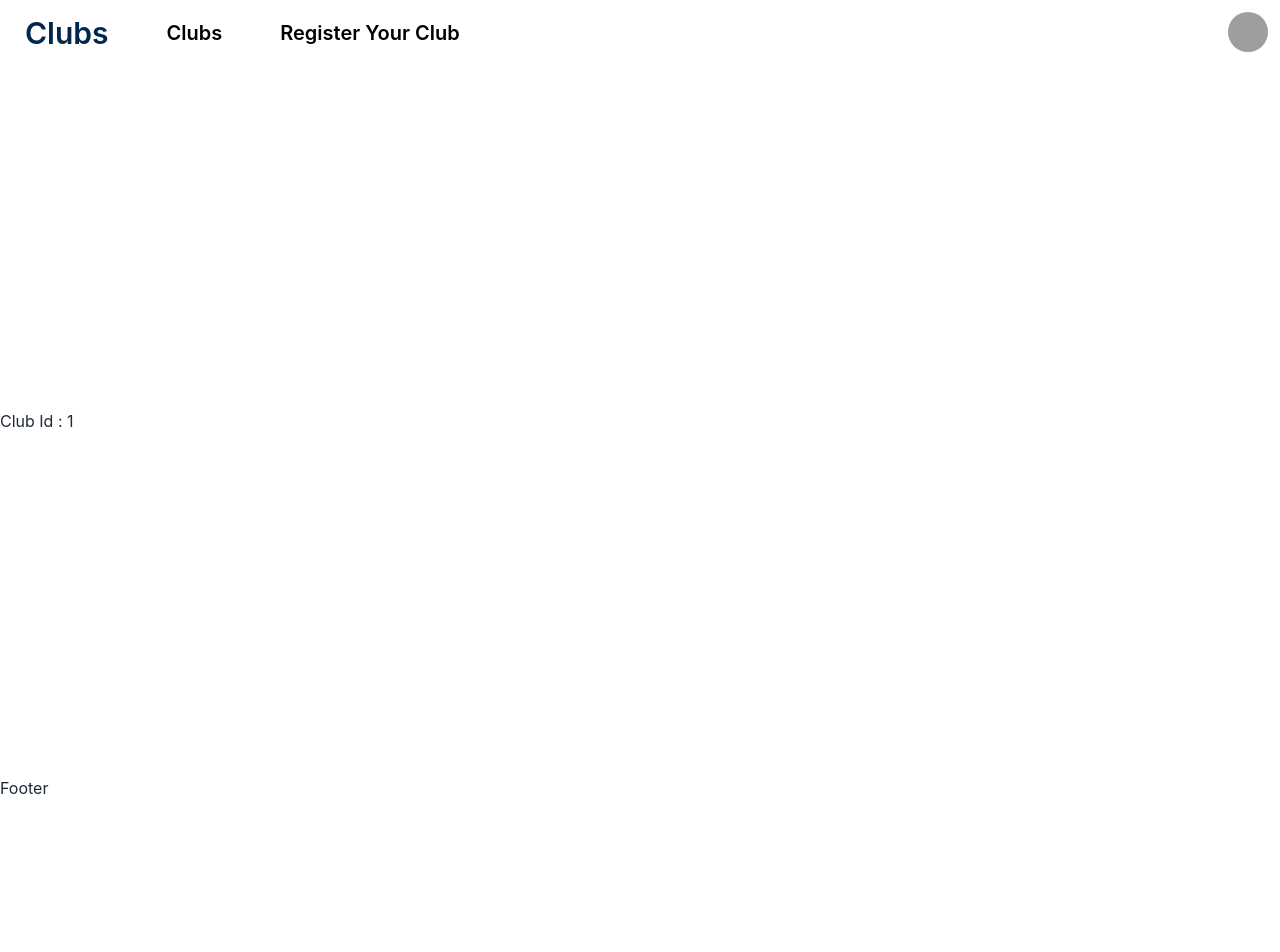
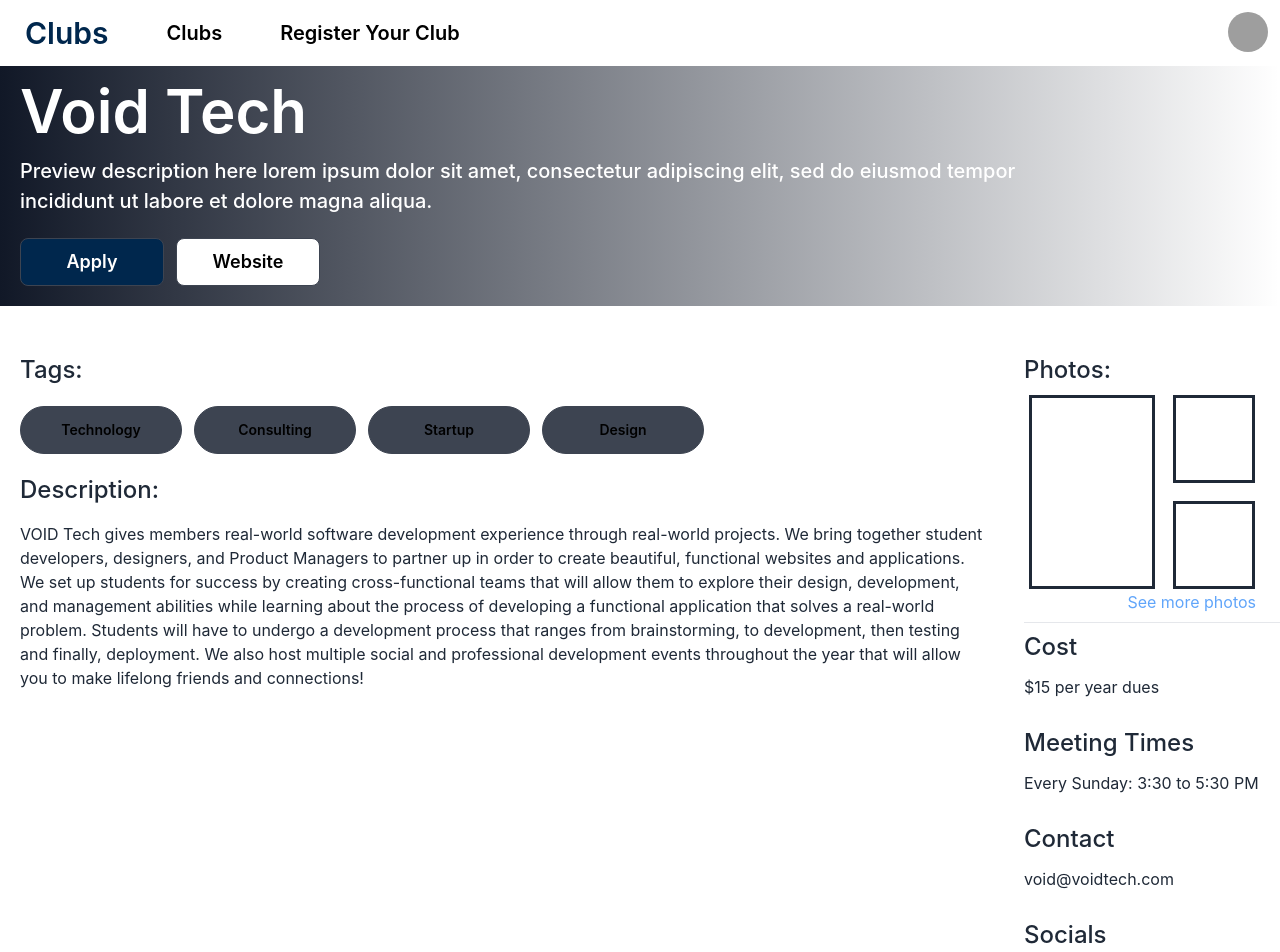
Before and after one commit to void-tech-um/mclubs, a React app: page /clubs/1 in a window 1280 px wide. Shown: the top 952 px of the page. Before the commit the page ends 800 px from the top, so only its background shows below. Built offline with nearby package versions, Linux system fonts and the light colour scheme; grey boxes are pictures that could not be loaded; the HTML template or start-up script is replaced by a standard one.

Commit message:
initial club page design

```diff
--- a/src/app/pages/clubs/Club.tsx
+++ b/src/app/pages/clubs/Club.tsx
@@ -1,9 +1,102 @@
 import React from "react";
 import { useParams } from "react-router-dom";
+import { FontAwesomeIcon } from "@fortawesome/react-fontawesome";
+import {
+  faFacebook,
+  faSquareInstagram,
+  faSlack
+} from "@fortawesome/free-brands-svg-icons";
 
 function Club() {
   const { clubId } = useParams();
-  return <div>Club Id : {clubId}</div>;
+  return (
+    <div>
+      <div className ="grid grid-flow-row h-60 bg-gradient-to-r from-gray-900 to-black-900">
+        <h1 className="text-white text-[60px] font-inter font-[600] ml-5 row-span-1 mt-.5">
+          Void Tech
+        </h1>
+        <p className="text-white text-[20px] font-inter font-[500] ml-5 row-span-5">
+          Preview description here lorem ipsum dolor sit amet, consectetur adipiscing elit, sed do eiusmod tempor <br></br> incididunt ut labore et dolore magna aliqua.
+        </p>
+        <div className = "row-span-1 my-5 ml-5">
+          <button className="btn w-[9rem] text-white bg-primary mr-3 text-lg">Apply</button>
+          <button className="btn w-[9rem] text-black bg-white mr-3 text-lg">Website </button>
+        </div>
+      </div>
+    <div className="grid grid-flow-col gap-8 h-screen ml-5 mt-12">
+      <div className="grid grid-flow-row col-span-8 h-2/5">
+        <div className = "font-inter text-2xl font-medium row-span-1"> Tags:</div>
+        <div className = "row-span-1 my-5">
+          <button className="btn btn-circle w-1/6 text-black bg-tertiary mr-3 hover:bg-sky-100">Technology</button>
+          <button className="btn btn-circle w-1/6 text-black bg-tertiary mr-3 hover:bg-sky-100">Consulting</button>
+          <button className="btn btn-circle w-1/6 text-black bg-tertiary mr-3 hover:bg-sky-100">Startup</button>
+          <button className="btn btn-circle w-1/6 text-black bg-tertiary mr-3 hover:bg-sky-100">Design</button>
+        </div>
+        <div className = "row-span-1 font-medium text-2xl"> Description:</div>
+        <p className = "rows-span-5 max-w-fit mt-4">
+          VOID Tech gives members real-world software development experience through real-world projects. We bring together student developers, designers, and Product Managers to partner up in order to create beautiful, functional websites and applications. <br></br>
+          We set up students for success by creating cross-functional teams that will allow them to explore their design, development, and management abilities while learning about the process of developing a functional application that solves a real-world problem. Students will have to undergo a development process that ranges from brainstorming, to development, then testing and finally, deployment. We also host multiple social and professional development events throughout the year that will allow you to make lifelong friends and connections!
+        </p>
+      </div>
+      <div className="col-span-7">
+        <h1 className="font-inter font-medium text-2xl">
+          Photos:
+        </h1>
+        <div className="grid grid-flow-col gap-6 h-[200px] pt-3 px-2">
+           <div className="col-span-6 outline">
+
+           </div>
+           <div className="grid grid-flow-row col-span-5 gap-6 pr-5">
+              <div className="row-span-1 outline">
+
+              </div>
+              <div className="row-span-1 outline">
+
+              </div>
+           </div>
+        </div>
+        <div className="row-span-1 text-right pr-6 text-blue-400 mt-1">
+            See more photos
+        </div>
+        <hr className="my-2"/>
+        <div>
+          <h1 className="font-inter font-medium text-2xl">
+          Cost
+        </h1>
+        <h1 className="font-inter text-med mt-3">
+          $15 per year dues
+        </h1>
+        </div>
+        <div className="mt-7">
+          <h1 className="font-inter font-medium text-2xl">
+          Meeting Times
+        </h1>
+        <h1 className="font-inter text-med mt-3">
+          Every Sunday: 3:30 to 5:30 PM
+        </h1>
+        </div>
+        <div className="mt-7">
+          <h1 className="font-inter font-medium text-2xl">
+          Contact
+        </h1>
+        <h1 className="font-inter text-med mt-3">
+          void@voidtech.com
+        </h1>
+        </div>
+        <div className="mt-7">
+          <h1 className="font-inter font-medium text-2xl">
+          Socials
+        </h1>
+        <div className="mt-3">
+          <FontAwesomeIcon className="text-4xl pr-6" icon={faFacebook} />
+          <FontAwesomeIcon className = "text-4xl pr-6" icon={faSquareInstagram}/>
+          <FontAwesomeIcon className = "text-4xl" icon={faSlack}/>
+        </div>
+        </div>
+      </div>
+    </div>
+    </div>
+  );
 }
 
 export default Club;
```
